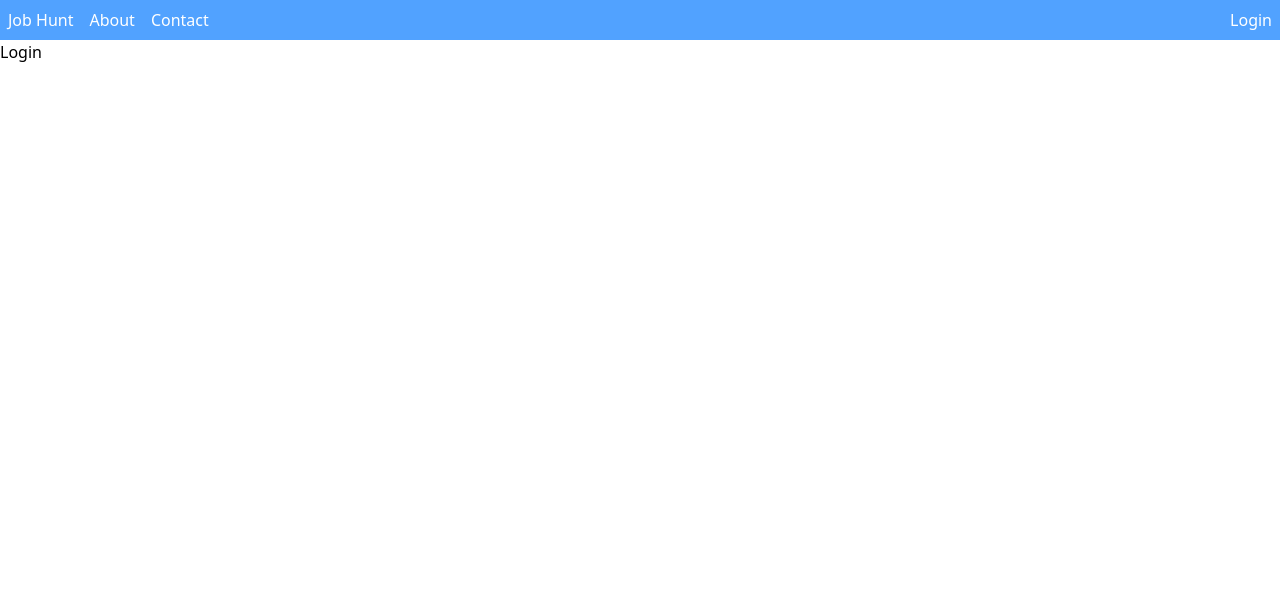
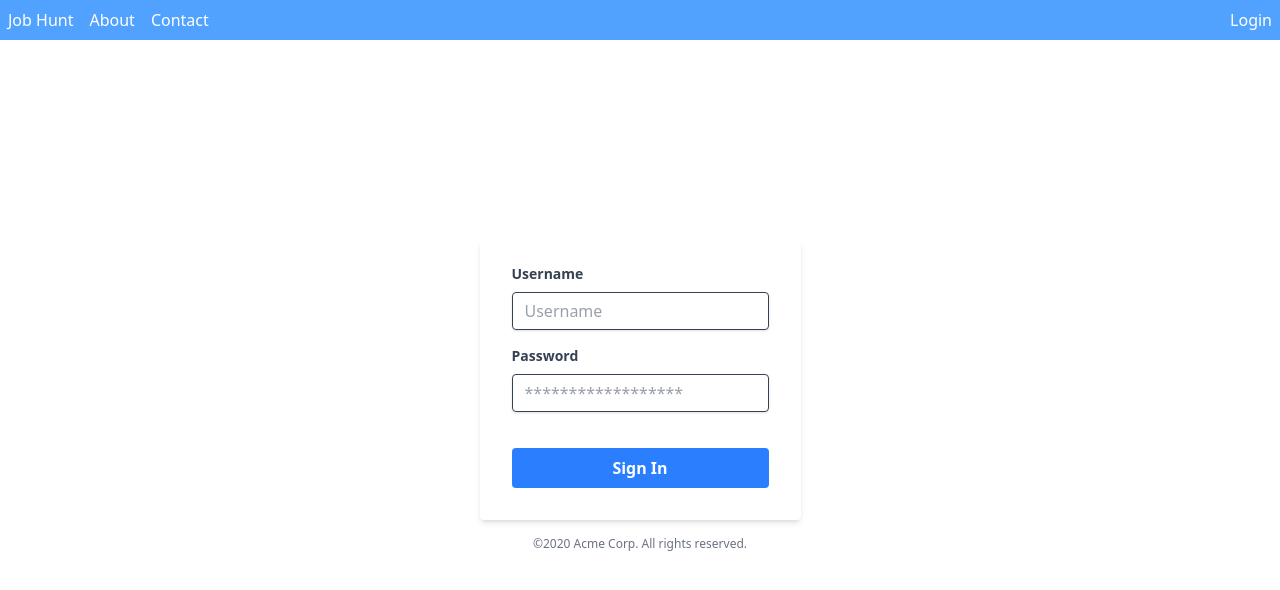
Before and after one commit to royrmagdaong/batch-51, a Next.js app: page /login in a window 1280 px wide. Shown: the top 590 px of the page. Built offline with nearby package versions, Linux system fonts and the light colour scheme.

Commit message:
user login, page restrictions

```diff
--- a/app/component/home-page-right.jsx
+++ b/app/component/home-page-right.jsx
@@ -1,7 +1,16 @@
-const RightSide = () => {
+import JobContext from "../context/JobContext";
+import { useContext } from "react";
+
+const RightSide = (props) => {
+    const {job} = useContext(JobContext)
+
     return (
-        <div className="bg-gray-400 h-screen w-3/4">
-            asd
+        <div className="bg-gray-200 m-4 h-screen w-3/4">
+            <p>Job Title: {job?.position_title}</p>
+            <p>Company: {job?.company}</p>
+            <p>Salary: {job?.salary}</p>
+            <p>Location: {job?.location}</p>
+            <p>Description: {job?.description}</p>
         </div>
      );
 }
--- a/app/component/job-card.jsx
+++ b/app/component/job-card.jsx
@@ -1,6 +1,24 @@
+import JobContext from "../context/JobContext";
+import { useContext, useEffect } from "react";
+
 const JobCard = (props) => {
+    const {job, setJob} = useContext(JobContext)
+
+    const handleClick = () => {
+        // console.log('job', props.job)
+        setJob(props.job)
+        console.log(props.job)
+    }
+
+    useEffect(()=>{
+        if(props.job?.id === 1){
+            setJob(props.job)
+            console.log(props.job)
+        }
+    }, [])
+
     return (
-        <div className="w-full bg-white p-2 mb-1">
+        <div className="w-full bg-white p-2 mb-2 cursor-pointer hover:bg-blue-400 hover:text-white" onClick={handleClick}>
             <div>
                 <p>Job Title: {props.job?.position_title}</p>
                 <p>Company: {props.job?.company}</p>
--- a/app/component/nav-bar.js
+++ b/app/component/nav-bar.js
@@ -1,14 +1,46 @@
+'use client'
+
 import Link from 'next/link'
+import { useEffect, useState } from 'react';
+import { useRouter } from 'next/navigation'
 
 const NavBar = () => {
+    const [currentUser, setCurrentUser] = useState('')
+
+    const router = useRouter()
+    useEffect(()=> {
+        const user = JSON.parse(localStorage.getItem('currentUser'))
+        setCurrentUser(user)
+        console.log('user', user)
+    },[])
+
+    const handleLogout = () => {
+        localStorage.removeItem('currentUser')
+        console.log('Logout')
+        router.push('/login')
+    }
+
     return (
         <div className="bg-blue-400 py-2 flex justify-between text-white">
             <ul className="flex ">
                 <li className="px-2"><Link href='/'>Job Hunt</Link></li>
                 <li className="px-2"><Link href='/about'>About</Link></li>
                 <li className="px-2"><Link href='/contact'>Contact</Link></li>
+                {
+                    currentUser?.role === 'admin' &&
+                    <div className="pr-2"><Link href='/dashboard'>Dashboard</Link></div>
+                }
             </ul>
-            <div className="pr-2"><Link href='/login'>Login</Link></div>
+            {/* <div className="pr-2"><Link href='/login'>Login</Link></div> */}
+            {
+                !currentUser &&
+                <div className="pr-2"><Link href='/login'>Login</Link></div>
+            }
+            {
+                currentUser &&
+                <div className="pr-2 cursor-pointer hover:text-blue-300" onClick={handleLogout}>Logout</div>
+            }
+
         </div>
      );
 }
--- /dev/null
+++ b/app/dashboard/page.js
@@ -0,0 +1,56 @@
+'use client'
+
+import axios from 'axios'
+import { useEffect, useState } from 'react'
+import NavBar from '../component/nav-bar'
+import { useRouter } from 'next/navigation'
+
+const Dashboard = () => {
+    const [users, setUsers] = useState([])
+    const [curUser, setCurUser] = useState(false)
+    const router = useRouter()
+
+    useEffect(()=>{
+        if(JSON.parse(localStorage.getItem('currentUser'))){
+            setCurUser(true)
+        }
+
+        axios.get('./users.json')
+        .then(async (response) => {
+            // handle success
+            console.log('users', response.data)
+            setUsers(response.data?.users)
+        })
+        .catch(function (error) {
+            // handle error
+            console.log(error);
+        })
+
+        if(localStorage.getItem('currentUser') === null){
+            router.push('/')
+        }
+
+    }, [])
+
+
+    return (
+        <>
+        {
+            curUser &&
+            <div>
+                <NavBar></NavBar>
+                <ul>
+                    {
+                        users.map((user)=>(
+                            <li key={user.id}>{user.email}</li>
+                        ))
+                    }
+                </ul>
+            </div>
+        }
+
+        </>
+     );
+}
+
+export default Dashboard;
--- a/app/login/page.js
+++ b/app/login/page.js
@@ -1,12 +1,96 @@
+'use client'
+
 import NavBar from "../component/nav-bar";
+import {useState, useEffect} from 'react'
+import axios from 'axios'
+import { useRouter } from 'next/navigation'
 
 const Login = () => {
-    return (
-        <div>
-            <NavBar/>
-            Login
-        </div>
-     );
+    const [email, setEmail] = useState('')
+    const [password, setPassword] = useState('')
+    const router = useRouter()
+    const [curUser, setCurUser] = useState(false)
+
+    const handleSubmit = (e) => {
+        e.preventDefault()
+        console.log('Submit')
+        console.log('email', email)
+        console.log('password', password)
+
+        axios.get('./users.json')
+        .then(async (response) => {
+            // handle success
+            console.log('users', response.data)
+
+            const loginUser = response.data?.users?.filter((user)=>{
+                return user.email === email && user.password === password
+            })
+
+            console.log('Logged in user: ', loginUser[0])
+
+            localStorage.setItem('currentUser', JSON.stringify({email: loginUser[0].email, role: loginUser[0].role}))
+            // console.log('current User: ', localStorage.)
+
+            router.push('/')
+        })
+        .catch(function (error) {
+            // handle error
+            console.log(error);
+        })
+    }
+
+    useEffect(()=>{
+        if(localStorage.getItem('currentUser')){
+            setCurUser(true)
+            router.push('/')
+        }
+    }, [])
+
+    if(curUser){
+        return <></>
+
+    }else{
+
+        return (
+            <div>
+                <NavBar/>
+                <div className="flex justify-center h-screen items-center">
+                    <div className=" h-1/2 flex justify-between">
+                        <div className="">
+                            <form className="bg-white shadow-md rounded px-8 pt-6 pb-8 mb-4" onSubmit={handleSubmit}>
+                                <div className="mb-4">
+                                <label className="block text-gray-700 text-sm font-bold mb-2" htmlFor="username">
+                                    Username
+                                </label>
+                                <input value={email} onChange={(e)=>{setEmail(e.target.value)}} className="shadow appearance-none border rounded w-full py-2 px-3 text-gray-700 leading-tight focus:outline-none focus:shadow-outline" id="username" type="text" placeholder="Username" />
+                                </div>
+                                <div className="mb-6">
+                                <label className="block text-gray-700 text-sm font-bold mb-2" htmlFor="password">
+                                    Password
+                                </label>
+                                <input value={password} onChange={(e)=>{setPassword(e.target.value)}} className="shadow appearance-none border  rounded w-full py-2 px-3 text-gray-700 mb-3 leading-tight focus:outline-none focus:shadow-outline" id="password" type="password" placeholder="******************" />
+                                {/* <p className="text-red-500 text-xs italic">Please choose a password.</p> */}
+                                </div>
+                                <div className="flex items-center justify-between">
+                                <button className="bg-blue-500 hover:bg-blue-700 text-white font-bold py-2 px-4 rounded focus:outline-none focus:shadow-outline w-full" type="submit">
+                                    Sign In
+                                </button>
+                                {/* <a className="inline-block align-baseline font-bold text-sm text-blue-500 hover:text-blue-800" href="#">
+                                    Forgot Password?
+                                </a> */}
+                                </div>
+                            </form>
+                            <p className="text-center text-gray-500 text-xs">
+                                &copy;2020 Acme Corp. All rights reserved.
+                            </p>
+                            </div>
+                    </div>
+                </div>
+            </div>
+        );
+    }
+
+
 }
 
 export default Login;
--- a/app/page.js
+++ b/app/page.js
@@ -1,7 +1,7 @@
 'use client'
 import NavBar from "./component/nav-bar";
 import withDataFetching from "./component/with-data-fetching";
-import { useEffect, useState } from "react";
+import { useEffect, useState, useContext } from "react";
 import LeftSide from "./component/home-page-left";
 import RightSide from "./component/home-page-right";
 import JobContext from "./context/JobContext";
@@ -10,7 +10,7 @@ let url = './jobs.json'
 
 const Home = (props) => {
 
-  const [jobs, setJobs] = useState([])
+  const [job, setJob] = useState([])
 
   return (
     <div>
@@ -22,7 +22,7 @@ const Home = (props) => {
         } */}
 
        <div className="flex">
-        <JobContext.Provider value={{jobs: props.data?.jobs}}>
+        <JobContext.Provider value={{jobs: props.data?.jobs, job, setJob}}>
           <LeftSide />
           <RightSide />
         </JobContext.Provider>
--- /dev/null
+++ b/public/users.json
@@ -0,0 +1,34 @@
+{
+  "users": [
+    {
+      "id": 1,
+      "email": "alice@example.com",
+      "password": "password123",
+      "role": "admin"
+    },
+    {
+      "id": 2,
+      "email": "bob@example.com",
+      "password": "password123",
+      "role": "user"
+    },
+    {
+      "id": 3,
+      "email": "charlie@example.com",
+      "password": "password123",
+      "role": "editor"
+    },
+    {
+      "id": 4,
+      "email": "diana@example.com",
+      "password": "password123",
+      "role": "user"
+    },
+    {
+      "id": 5,
+      "email": "eric@example.com",
+      "password": "password123",
+      "role": "moderator"
+    }
+  ]
+}
```
